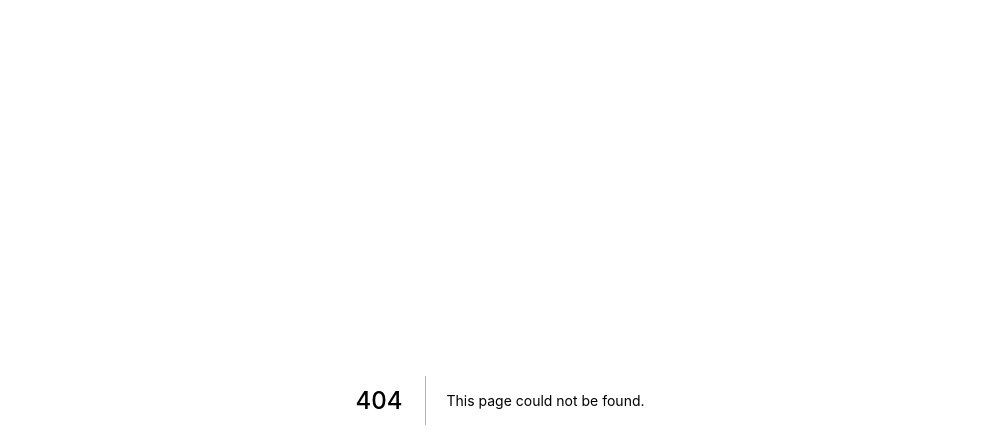
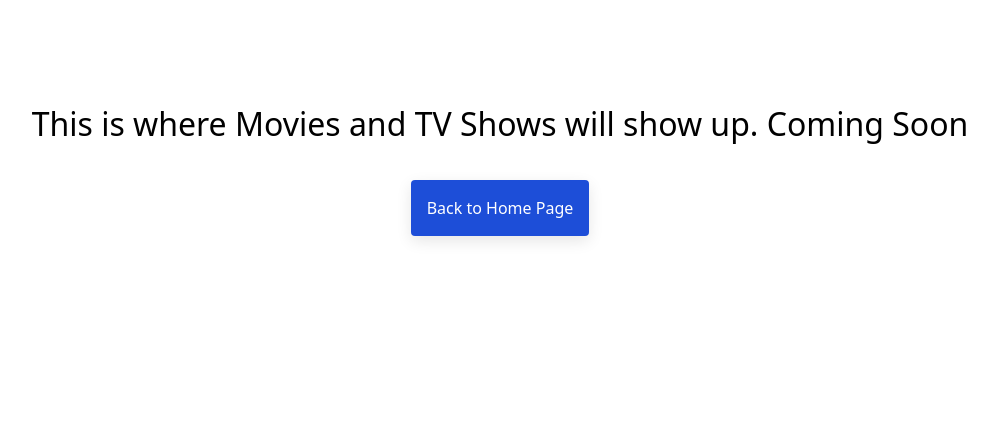
Before and after one commit to bolg55/notflix, a Next.js app: page /dashboard in a window 1280 px wide. Before the commit this address had no page. Shown: the top 448 px of the page, without its empty margins (140-1137 px from the left). Built offline with nearby package versions, Linux system fonts and the light colour scheme.

Commit message:
added route for movie dashboard w/o having to sign in. Tooltips etc.

```diff
--- a/src/components/Footer.js
+++ b/src/components/Footer.js
@@ -12,6 +12,12 @@ export default function Footer() {
             <a href='https://kellenbolger.ca'>kellenbolger.ca</a>
           </span>
         </h4>
+        <p>
+          This product uses the TMDb API but is not endorsed or certified by
+          <span>
+            <a href='https://www.themoviedb.org/'> TMDb.</a>
+          </span>
+        </p>
       </div>
     </div>
   )
--- a/src/pages/_app.js
+++ b/src/pages/_app.js
@@ -1,4 +1,4 @@
-import "tailwindcss/tailwind.css"
+import "../styles/globals.css"
 import { Provider } from "next-auth/client"
 
 export default function App({ Component, pageProps }) {
--- /dev/null
+++ b/src/pages/dashboard.js
@@ -0,0 +1,17 @@
+import Link from "next/link"
+import styles from "../styles/Dashboard.module.css"
+
+const Dashboard = () => {
+  return (
+    <div className={styles.container}>
+      <h1>This is where Movies and TV Shows will show up. Coming Soon</h1>
+      <Link href='/'>
+        <a>
+          <h2>Back to Home Page</h2>
+        </a>
+      </Link>
+    </div>
+  )
+}
+
+export default Dashboard
--- a/src/pages/index.js
+++ b/src/pages/index.js
@@ -1,6 +1,7 @@
 /* eslint-disable @next/next/no-img-element */
 import Head from "next/head"
 import { signIn, signOut, useSession } from "next-auth/client"
+import Link from "next/link"
 import Promo from "../components/Promo"
 import FAQ from "../components/FAQ"
 import Footer from "../components/Footer"
@@ -60,12 +61,17 @@ export default function Home() {
         <p className='text-white text-[1.1rem] font-medium'>
           Ready to watch? Enter your email to create or restart your membership.
         </p>
-        <div className='flex mt-4 '>
+        <div className='flex mt-4 has-tooltip'>
           <input
             placeholder='Email address'
             className='bg-white p-4 w-[40vw] max-w-[400px]'
           />
-          <button className='flex items-center bg-blue-700 hover:bg-blue-600 transition-all text-white  text-[1.625rem] px-8 '>
+          <span className='tooltip rounded shadow-lg p-1 bg-red-700 text-white -mt-8'>
+            Authorization Coming Soon. Click &quot;Get Started&quot; to see
+            logged-in view without entering email.
+          </span>
+          <Link href='/dashboard'>
+            <a className='flex items-center bg-blue-700 hover:bg-blue-600 transition-all text-white  text-[1.625rem] px-8 '>
               Get Started
               <svg
                 xmlns='http://www.w3.org/2000/svg'
@@ -81,7 +87,8 @@ export default function Home() {
                   d='M9 5l7 7-7 7'
                 />
               </svg>
-          </button>
+            </a>
+          </Link>
         </div>
       </main>
       <Promo />
@@ -89,12 +96,17 @@ export default function Home() {
       <p className='text-white font-medium'>
         Ready to watch? Enter your email to create or restart your membership.
       </p>
-      <div className='flex mt-4 mb-[5rem]'>
+      <div className='flex mt-4 mb-[5rem] has-tooltip'>
         <input
           placeholder='Email address'
-          className='bg-white p-4 w-[40vw] max-w-[400px]'
+          className='bg-white p-4 w-[40vw] max-w-[400px] '
         />
-        <button className='flex items-center bg-blue-700 hover:bg-blue-600 transition-all text-white  text-[1.625rem] px-8 '>
+        <span className='tooltip rounded shadow-lg p-1 bg-red-700 text-white -mt-8'>
+          Authorization Coming Soon. Click &quot;Get Started&quot; to see
+          logged-in view without entering email.
+        </span>
+        <Link href='/dashboard'>
+          <a className='flex items-center bg-blue-700 hover:bg-blue-600 transition-all text-white  text-[1.625rem] px-8 '>
             Get Started
             <svg
               xmlns='http://www.w3.org/2000/svg'
@@ -110,7 +122,8 @@ export default function Home() {
                 d='M9 5l7 7-7 7'
               />
             </svg>
-        </button>
+          </a>
+        </Link>
       </div>
       <Footer />
     </div>
--- /dev/null
+++ b/src/styles/Dashboard.module.css
@@ -0,0 +1,27 @@
+.container {
+  display: flex;
+  flex-direction: column;
+  margin-top: 100px;
+  align-items: center;
+}
+
+.container h1 {
+  font-size: 2rem;
+}
+
+.container h2 {
+  margin-top: 2rem;
+  padding: 1rem;
+  background: #1d4ed8;
+  color: #fff;
+  box-shadow: 0 5px 15px rgba(0, 0, 0, 0.1);
+  border-radius: 0.25rem;
+  transition: all 0.4s linear;
+}
+
+.container h2:hover {
+  border: transparent;
+  background: #2563eb;
+  box-shadow: 0 5px 15px rgba(0, 0, 0, 0.2);
+  cursor: pointer;
+}
--- /dev/null
+++ b/src/styles/globals.css
@@ -0,0 +1,12 @@
+/* ./styles/globals.css */
+@tailwind base;
+@tailwind components;
+@tailwind utilities;
+
+.tooltip {
+  @apply invisible absolute;
+}
+
+.has-tooltip:hover .tooltip {
+  @apply visible z-50;
+}
```
Also changed, not shown: src/styles/Footer.module.css (+13 -6 lines). Lines whose indentation alone changed are shown as unchanged.
